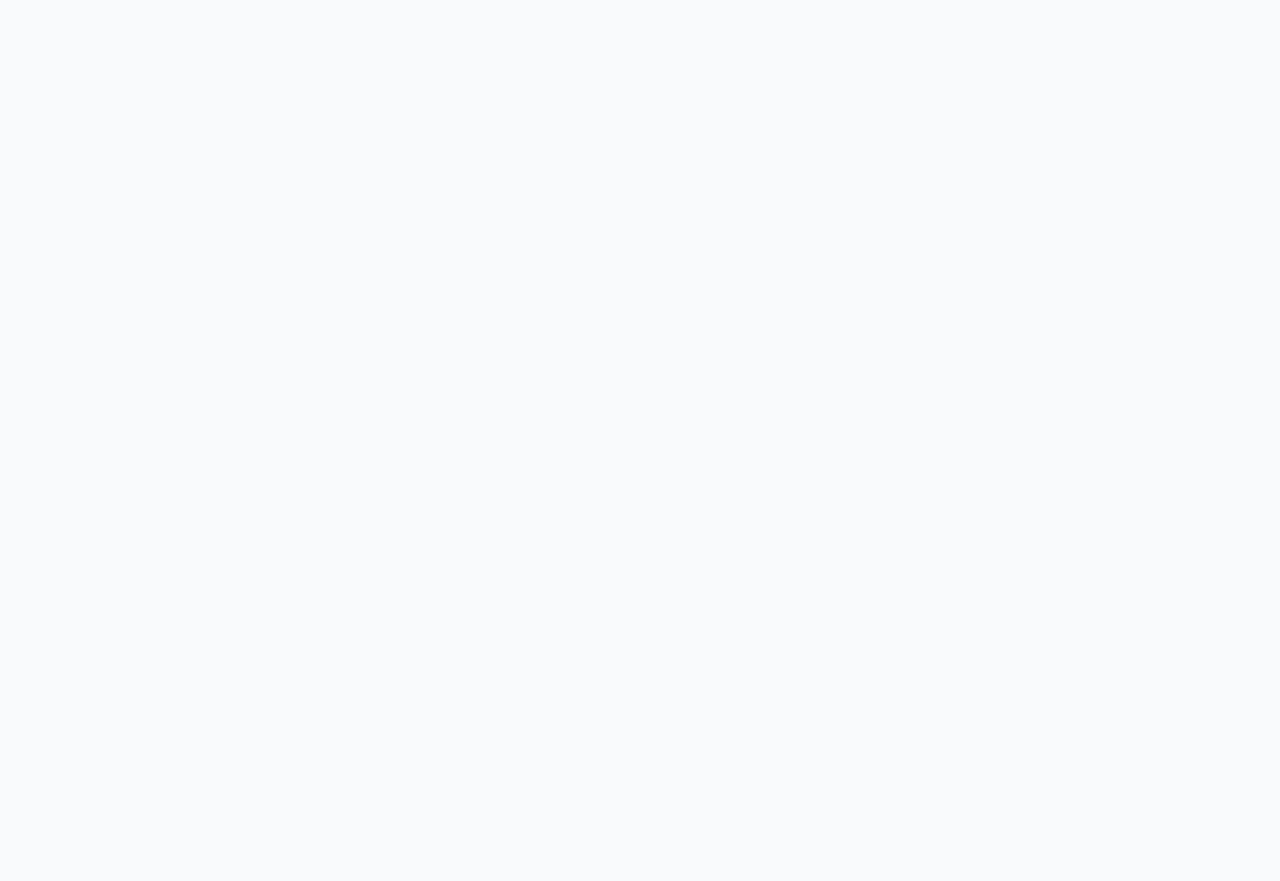
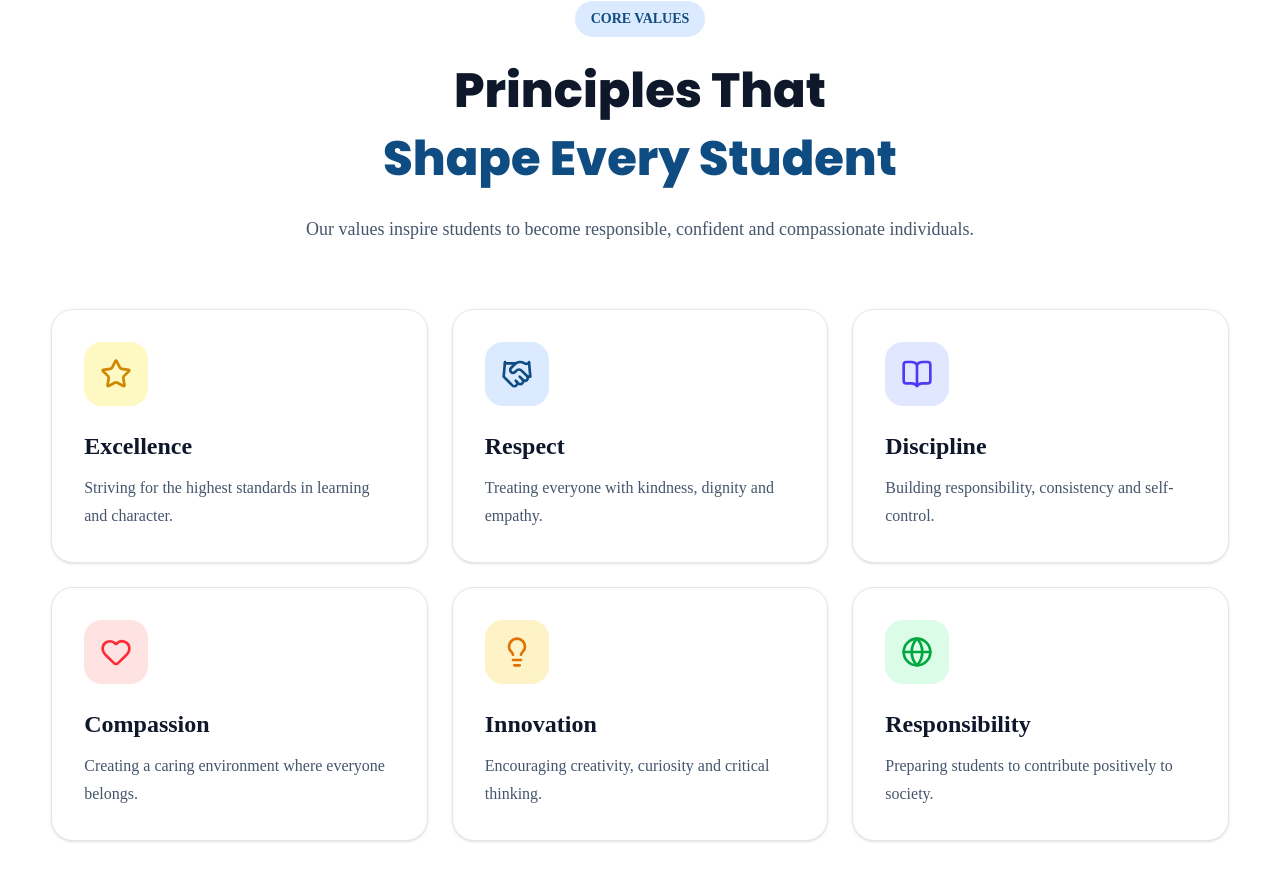
Before and after one commit to vishal290704/edu-portal-system, a Next.js app: page /about in a window 1280 px wide. Shown: the part 2373-3254 px from the top of the page. Before the commit the page ends 2278 px from the top, so only its background shows below. Built offline with nearby package versions, Linux system fonts and the light colour scheme.

Commit message:
CoreValues created in about section

```diff
--- a/app/about/page.jsx
+++ b/app/about/page.jsx
@@ -1,6 +1,7 @@
 import PageHero from "@/components/common/PageHero";
 import SchoolStory from "@/components/about/SchoolStory";
 import VisionMission from "@/components/about/VisionMission";
+import CoreValues from "@/components/about/CoreValues";
 
 export default function AboutPage() {
   return (
@@ -15,6 +16,7 @@ export default function AboutPage() {
       <SchoolStory />
 
       <VisionMission />
+      <CoreValues/>
     </>
   );
 }
--- /dev/null
+++ b/components/about/CoreValues.jsx
@@ -0,0 +1,92 @@
+import {
+  Star,
+  Handshake,
+  BookOpen,
+  Heart,
+  Lightbulb,
+  Globe,
+} from "lucide-react";
+
+import Container from "@/components/layout/Container";
+import SectionHeading from "@/components/layout/SectionHeading";
+
+const values = [
+  {
+    icon: Star,
+    title: "Excellence",
+    description: "Striving for the highest standards in learning and character.",
+    color: "bg-yellow-100 text-yellow-600",
+  },
+  {
+    icon: Handshake,
+    title: "Respect",
+    description: "Treating everyone with kindness, dignity and empathy.",
+    color: "bg-blue-100 text-[#0F4C81]",
+  },
+  {
+    icon: BookOpen,
+    title: "Discipline",
+    description: "Building responsibility, consistency and self-control.",
+    color: "bg-indigo-100 text-indigo-600",
+  },
+  {
+    icon: Heart,
+    title: "Compassion",
+    description: "Creating a caring environment where everyone belongs.",
+    color: "bg-red-100 text-red-500",
+  },
+  {
+    icon: Lightbulb,
+    title: "Innovation",
+    description: "Encouraging creativity, curiosity and critical thinking.",
+    color: "bg-amber-100 text-amber-600",
+  },
+  {
+    icon: Globe,
+    title: "Responsibility",
+    description: "Preparing students to contribute positively to society.",
+    color: "bg-green-100 text-green-600",
+  },
+];
+
+export default function CoreValues() {
+  return (
+    <section className="section-padding bg-white">
+      <Container>
+        <SectionHeading
+          badge="CORE VALUES"
+          title="Principles That"
+          highlight="Shape Every Student"
+          description="Our values inspire students to become responsible, confident and compassionate individuals."
+        />
+
+        <div className="mt-14 grid gap-6 sm:grid-cols-2 lg:grid-cols-3">
+          {values.map((value) => {
+            const Icon = value.icon;
+
+            return (
+              <div
+                key={value.title}
+                className="group rounded-3xl border border-slate-200 bg-white p-8 shadow-sm transition-all duration-300 hover:-translate-y-2 hover:border-[#0F4C81]/30 hover:shadow-xl"
+              >
+                <div
+                  className={`flex h-16 w-16 items-center justify-center rounded-2xl ${value.color}`}
+                >
+                  <Icon className="h-8 w-8" />
+                </div>
+
+                <h3 className="mt-6 text-2xl font-bold text-slate-900">
+                  {value.title}
+                </h3>
+
+                <p className="mt-3 leading-7 text-slate-600">
+                  {value.description}
+                </p>
+              </div>
+            );
+          })}
+        </div>
+      </Container>
+    </section>
+  );
+}
```
